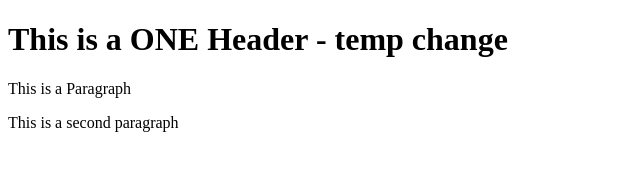
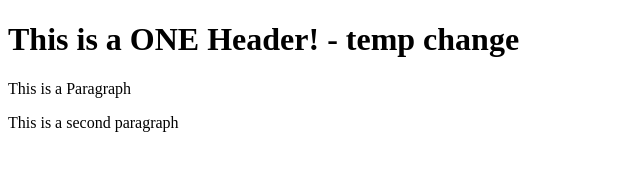
Before and after one commit to ekekope/git-test-angular, a website: page index.html in a window 1280 px wide. Shown: the whole page, without its empty margins (0-640 px from the left). Drawn offline with Linux system fonts and the light colour scheme.

Commit message:
fourth commit

```diff
--- a/index.html
+++ b/index.html
@@ -2,7 +2,7 @@
 <html>
     <head></head>
     <body>
-        <h1>This is a ONE Header - temp change</h1>
+        <h1>This is a ONE Header! - temp change</h1>
         <p>This is a Paragraph</p>
         <p>This is a second paragraph</p>
     </body>
```
Also changed, not shown: package.json (added, +24 -0 lines), 2 other files.
